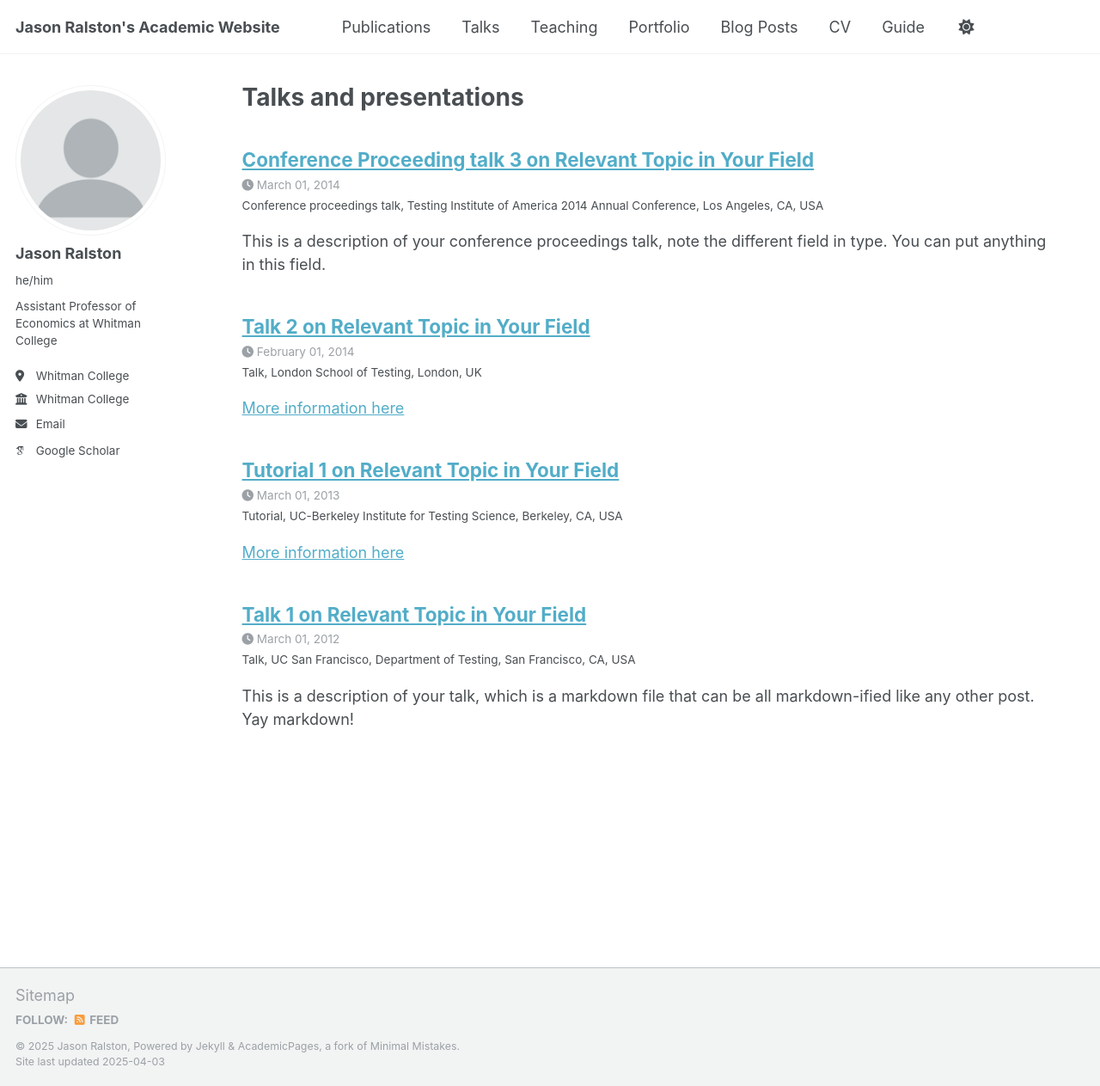
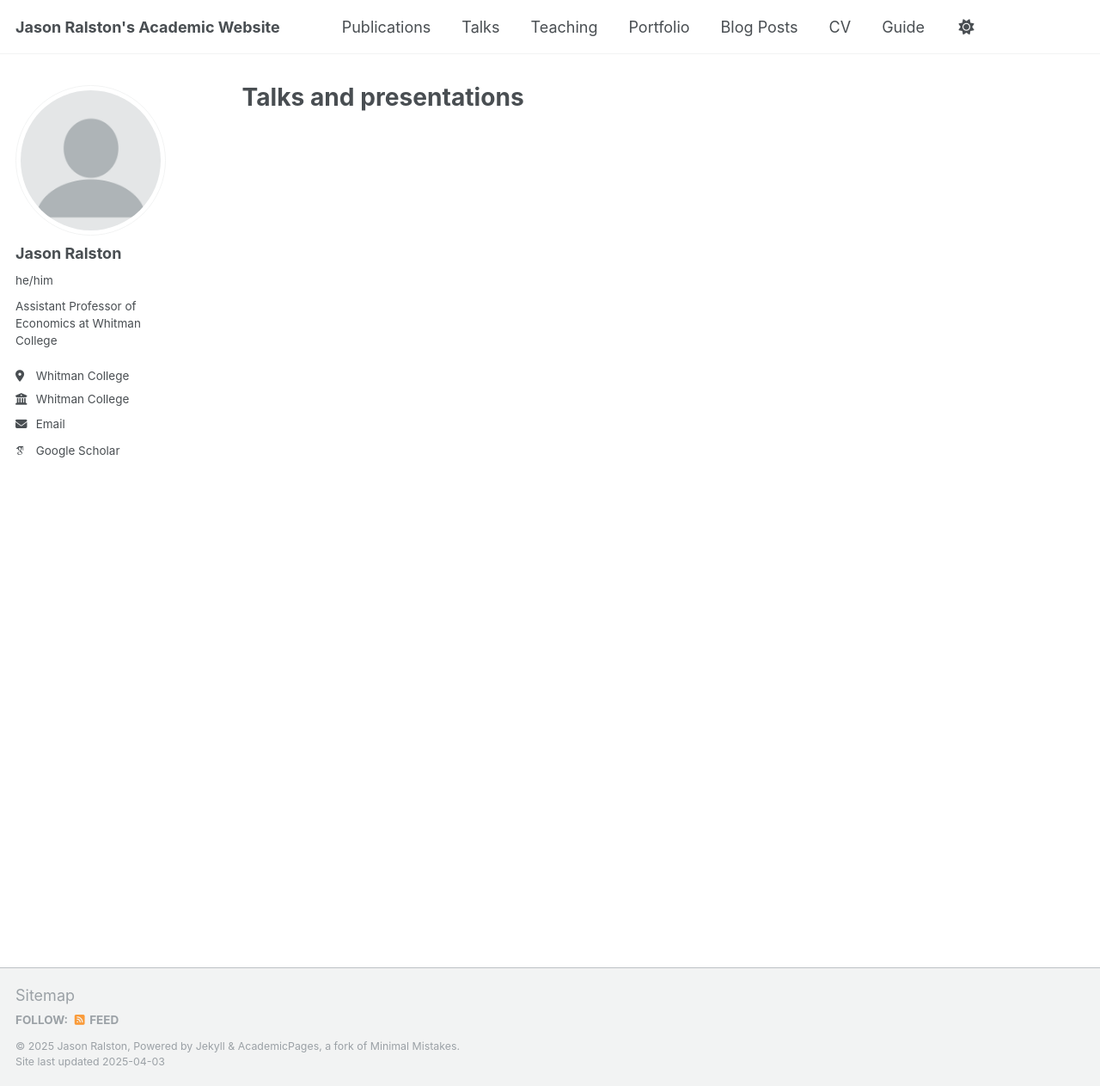
Before and after one commit to jasonralston/jasonralston.github.io, a Jekyll site: the page built from _pages/talks.html, in a window 1280 px wide and 1263 px high. Shown: the whole window at 86% size. Built offline with Jekyll 4.4.1, drawn with Linux system fonts in a browser that asks for light colours; some web fonts are replaced; part of the change alters nothing that is shown.

Commit message:
Update _config.yml

```diff
--- a/_config.yml
+++ b/_config.yml
@@ -227,12 +227,12 @@ collections:
   publications:
     output: true
     permalink: /:collection/:path/
-  portfolio:
-    output: false
-    permalink: /:collection/:path/
-  talks:
-    output: false
-    permalink: /:collection/:path/
+  # portfolio:
+  #   output: false
+  #   permalink: /:collection/:path/
+  # talks:
+  #   output: false
+  #   permalink: /:collection/:path/
 
 # Defaults
 defaults:
@@ -273,22 +273,22 @@ defaults:
       share: true
       comments: true
   # _portfolio
-  - scope:
-      path: ""
-      type: portfolio
-    values:
-      layout: single
-      author_profile: true
-      share: true
-      comment: true
+  # - scope:
+  #     path: ""
+  #     type: portfolio
+  #   values:
+  #     layout: single
+  #     author_profile: true
+  #     share: true
+  #     comment: true
   # _talks
-  - scope:
-      path: ""
-      type: talks
-    values:
-      layout: talk
-      author_profile: true
-      share: true
+  # - scope:
+  #     path: ""
+  #     type: talks
+  #   values:
+  #     layout: talk
+  #     author_profile: true
+  #     share: true
 
 # Sass/SCSS
 sass:
```
